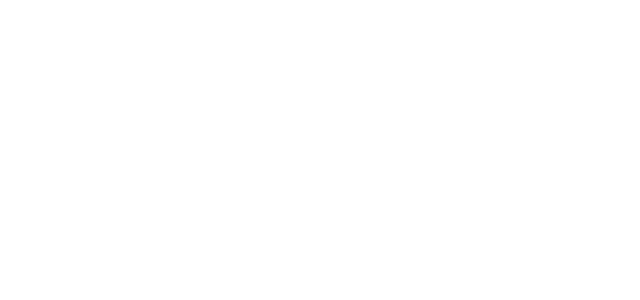
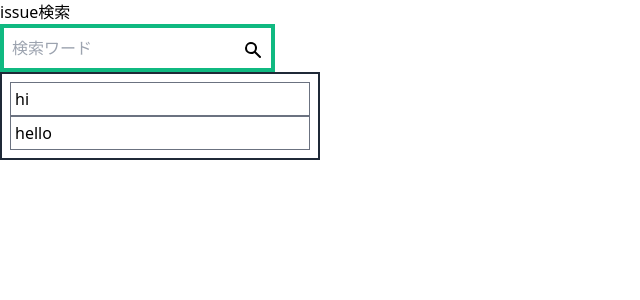
Before and after one commit to zd613/issue-ikkatsu-kensaku, a Nuxt app: page /search in a window 1280 px wide. Before the commit this address had no page. Shown: the top 300 px of the page, without its empty margins (0-640 px from the left). Built offline with nearby package versions, Linux system fonts and the light colour scheme.

Commit message:
Create search.vue

```diff
--- /dev/null
+++ b/pages/search.vue
@@ -0,0 +1,27 @@
+<template>
+  <div>
+    <h1>issue検索</h1>
+
+    <div>
+      <SearchBox />
+      <div>
+        <RepositoryList :repositories="repositoryList" />
+      </div>
+    </div>
+  </div>
+</template>
+
+<script setup lang="ts">
+import { RepositoryInfo } from "~~/interfaces/RepositoryInfo";
+
+const repositoryList: RepositoryInfo[] = [
+  {
+    name: "hi",
+    url: "",
+  },
+  {
+    name: "hello",
+    url: "",
+  },
+];
+</script>
```
